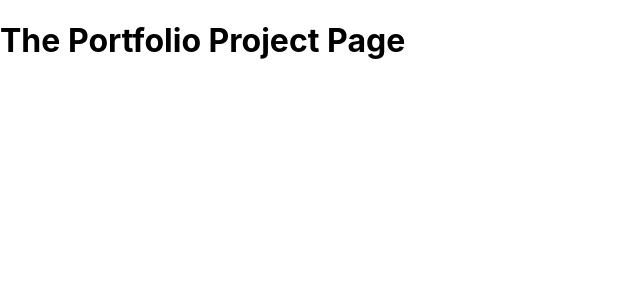
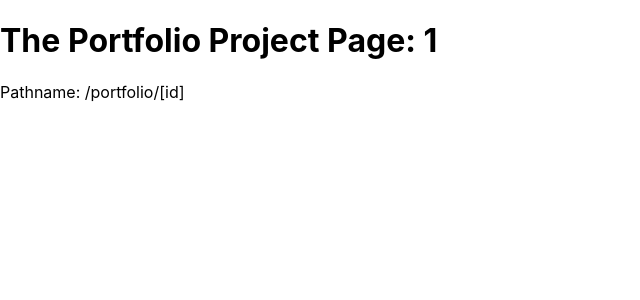
Before and after one commit to jaytula/nextjs-course, a Next.js app: page /portfolio/1 in a window 1280 px wide. Shown: the top 300 px of the page, without its empty margins (0-640 px from the left). Built offline with nearby package versions, Linux system fonts and the light colour scheme.

Commit message:
Lesson 3.56: Extracting Dynamic Path Segment Data (Dynamic Routes)

```diff
--- a/pages/portfolio/[id].tsx
+++ b/pages/portfolio/[id].tsx
@@ -1,7 +1,16 @@
+import { useRouter } from "next/router";
+
 const PortfolioProjectPage = () => {
+  const router = useRouter();
+  const { id } = router.query;
+  const pathname = router.pathname
+
+  // send a request to some backend server
+  // to fetch the piece of data with an id of router.query.id
   return (
     <div>
-      <h1>The Portfolio Project Page</h1>
+      <h1>The Portfolio Project Page: {id} </h1>
+      <p>Pathname: {pathname}</p>
     </div>
   );
 };
```
